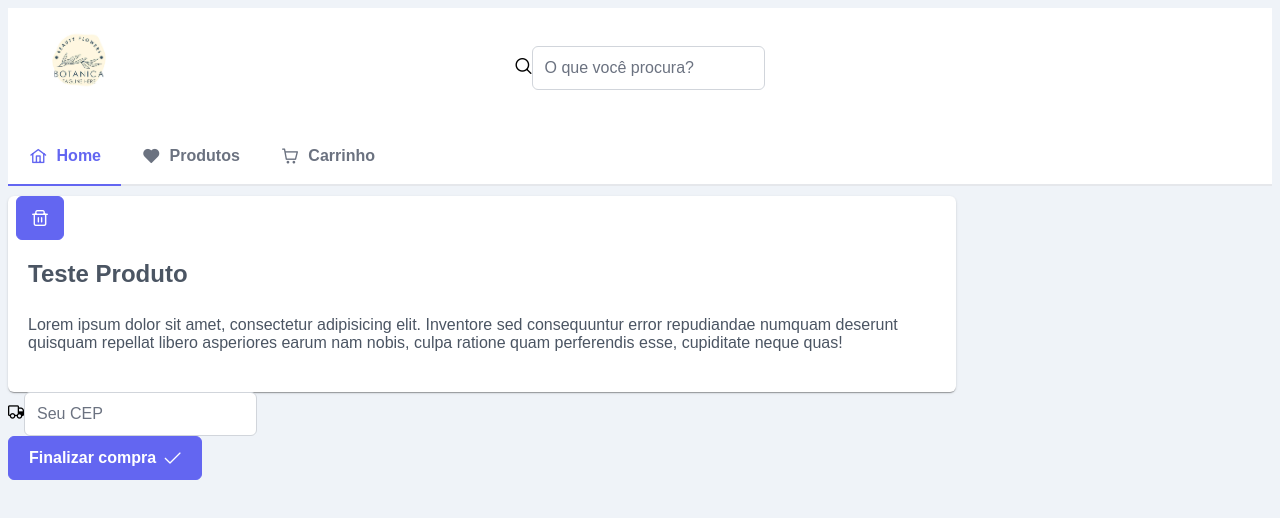
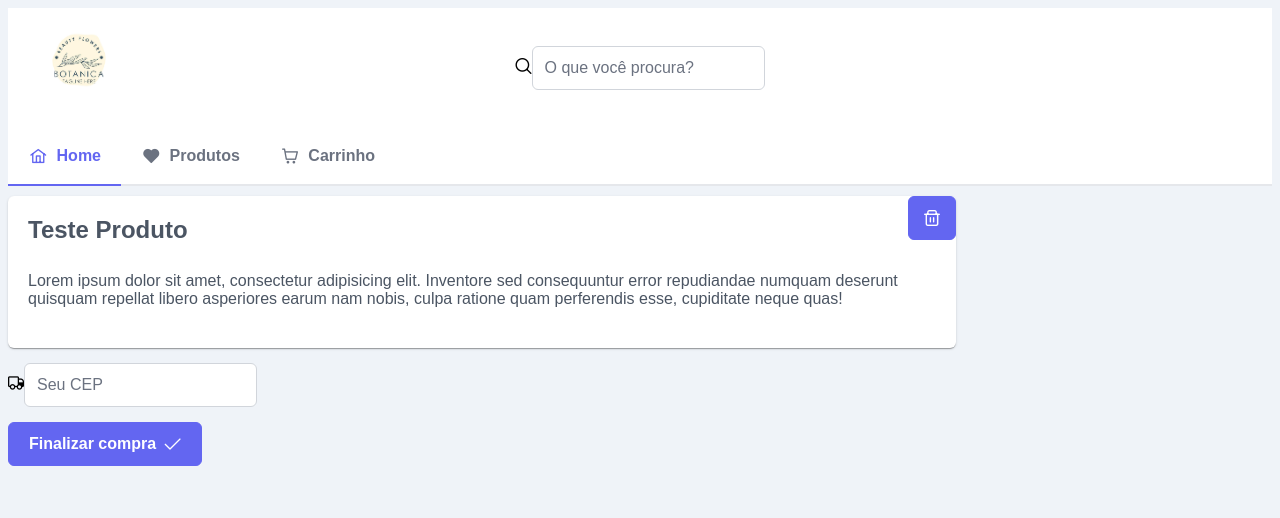
Before and after one commit to matheusavizsenac/EcommerceFloricultura, a Vue app in the folder floricultura-fe/: page /carrinho in a window 1280 px wide. Shown: the top 518 px of the page. Built offline with nearby package versions, Linux system fonts and the light colour scheme; a web font is replaced by a local one.

Commit message:
atualizacao ui carrinho

```diff
--- a/floricultura-fe/src/views/CarrinhoView.vue
+++ b/floricultura-fe/src/views/CarrinhoView.vue
@@ -2,7 +2,7 @@
   <div>
       <CardProduto class="produto">
         <template #header>
-          <ButtonPrime icon="pi pi-trash" style="margin-left: .5em"/>
+          <ButtonPrime id="buttonDeletar" icon="pi pi-trash" />
         </template>
         <template #title>
             Teste Produto
@@ -13,13 +13,13 @@
         </template>
     </CardProduto>
   </div>
-  <div class="carrinho">
+  <div id="divSeuCep" class="carrinho">
       <span class="p-input-icon-left">
             <i class="pi pi-truck"/>
             <InputText type="text" v-model="value" placeholder="Seu CEP" />
         </span>
     </div>
-    <ButtonPrime label="Finalizar compra" icon="pi pi-check" iconPos="right" />
+    <ButtonPrime id="buttonFinalizarCompra" label="Finalizar compra" icon="pi pi-check" iconPos="right" />
   </template>
 
 <script>
@@ -31,3 +31,15 @@
     }
   }
 </script>
+
+<style scoped>
+ #buttonDeletar {
+  float: right;
+}
+#divSeuCep{
+  margin-top: 15px;
+}
+#buttonFinalizarCompra{
+  margin-top: 15px;
+}
+ </style>
--- a/package.json
+++ /dev/null
@@ -1,5 +0,0 @@
-{
-  "dependencies": {
-    "django": "^1.0.0"
-  }
-}
```
Also changed, not shown: 1 other file (tests, documents, lock files or other folders).
